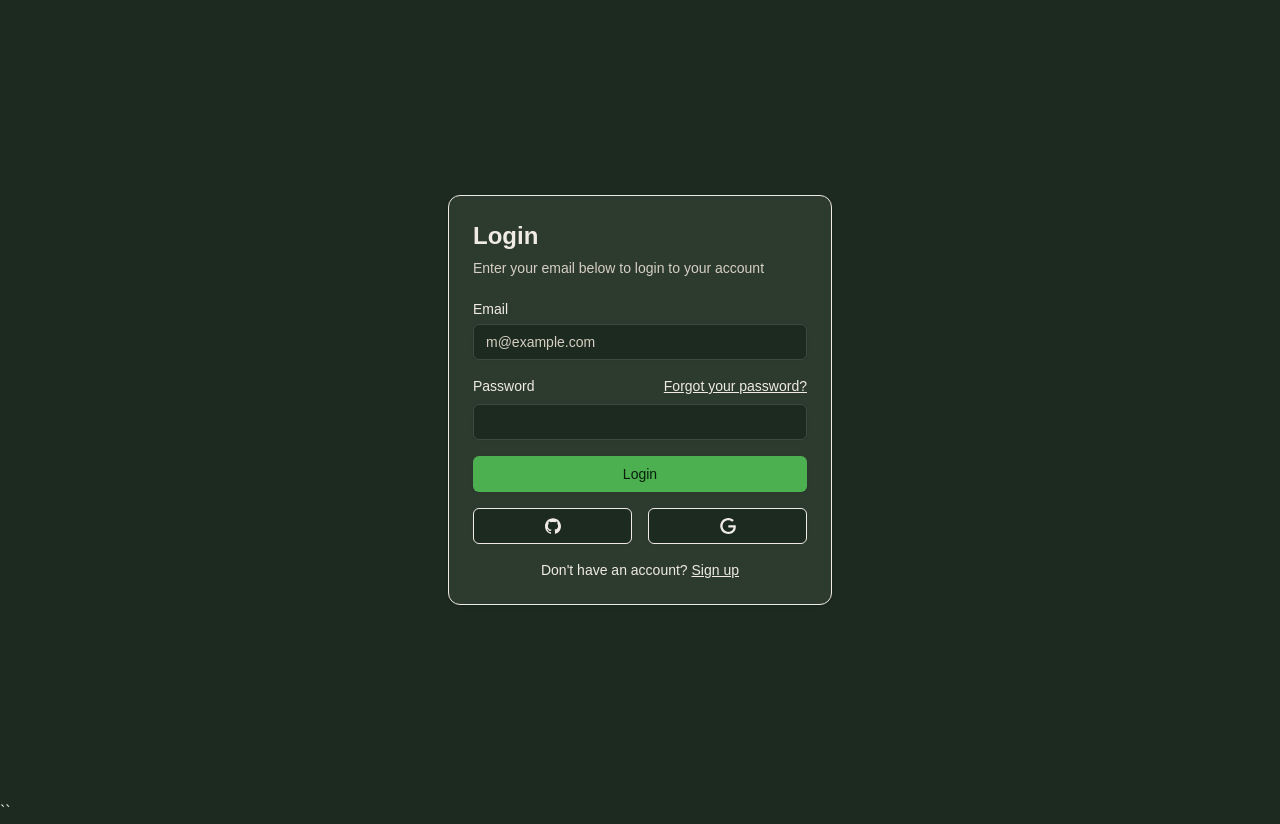
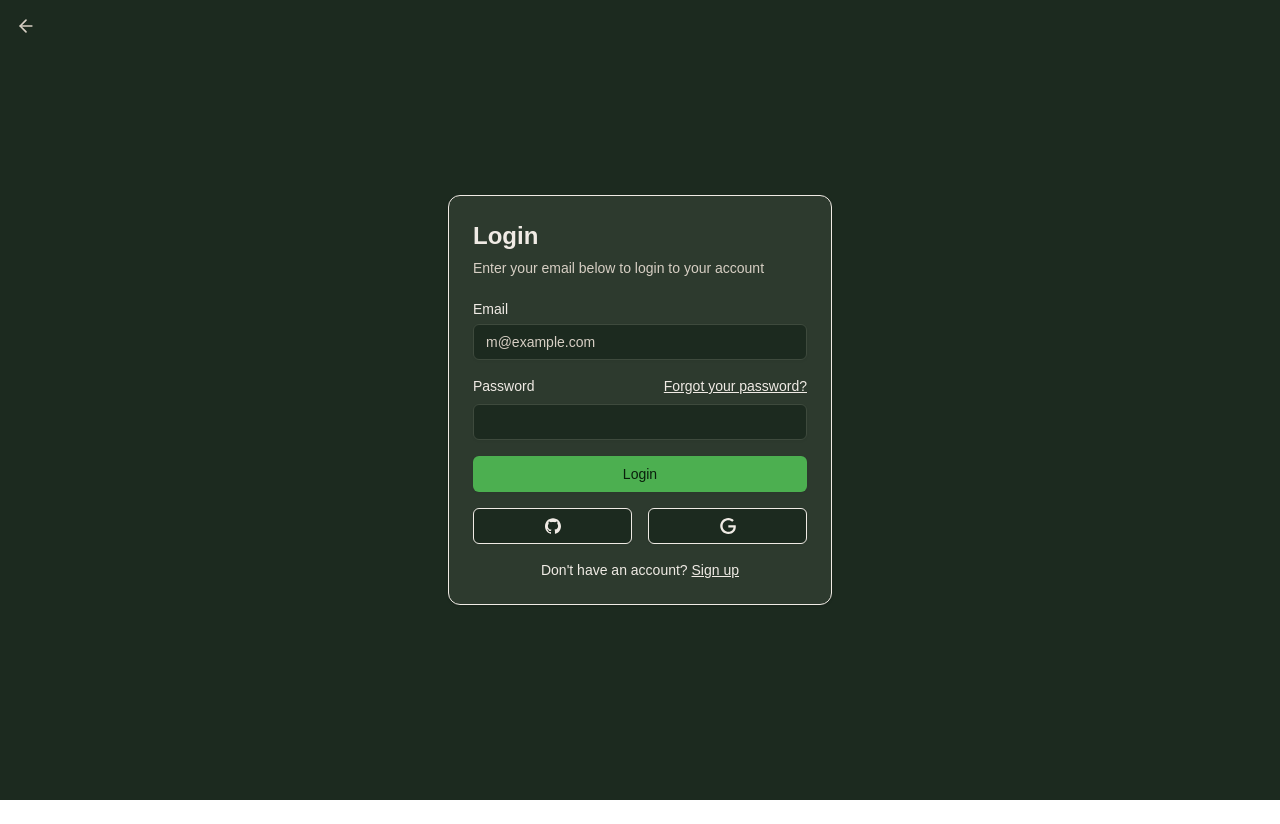
Before and after one commit to Abdull0100/vanar-assign2, a SvelteKit app: page /auth/login in a window 1280 px wide. After the commit the page ends 800 px from the top, so only its background shows below. Built offline with nearby package versions, Linux system fonts and the light colour scheme.

Commit message:
added back button to login and signup

```diff
--- /dev/null
+++ b/src/lib/components/back-button.svelte
@@ -0,0 +1,15 @@
+<script lang="ts">
+    import { ArrowLeft } from "lucide-svelte";
+
+    // Required prop: no default value
+    export let href: string;
+    export let label: string = "Back";
+</script>
+
+<a
+    href={href}
+    class="absolute top-4 left-4 text-muted-foreground hover:text-foreground flex items-center gap-1"
+>
+    <ArrowLeft class="h-5 w-5" />
+    <span class="sr-only">{label}</span>
+</a>
--- a/src/routes/auth/login/+page.svelte
+++ b/src/routes/auth/login/+page.svelte
@@ -1,11 +1,13 @@
 <script lang="ts">
     import LoginForm from "$lib/components/login-form.svelte";
+    import BackButton from "$lib/components/back-button.svelte";
 </script>
 
 <svelte:head>
     <title>Login</title>
 </svelte:head>
 
-<div class="flex h-screen w-full items-center justify-center px-4">
+<div class="relative flex h-screen w-full items-center justify-center px-4">
+    <BackButton href="/" label="Back to homepage" />
     <LoginForm />
-</div>``
+</div>
--- a/src/routes/auth/signup/+page.svelte
+++ b/src/routes/auth/signup/+page.svelte
@@ -1,11 +1,13 @@
 <script lang="ts">
 	import SignupForm from "$lib/components/signup-form.svelte";
+	import BackButton from "$lib/components/back-button.svelte";
 </script>
 
 <svelte:head>
 	<title>Sign-up</title>
 </svelte:head>
 
-<div class="flex h-screen w-full items-center justify-center px-4">
+<div class="relative flex h-screen w-full items-center justify-center px-4">
+	<BackButton href="/" label="Back to homepage" />
 	<SignupForm />
 </div>
```
